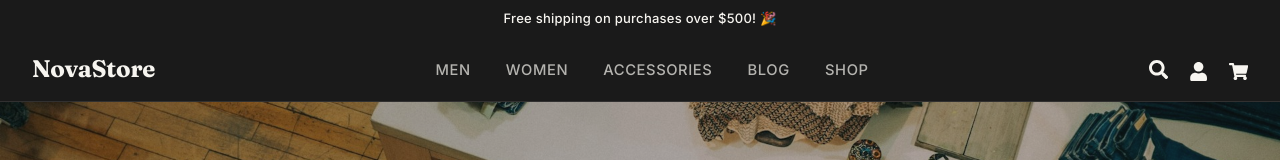
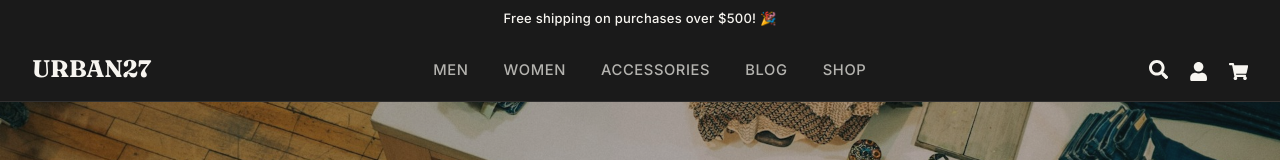
Before and after one commit to IgnacioDN/NovaStore, a React (Vite) app: page / in a window 1280 px wide. Shown: the top 160 px of the page. Built offline with nearby package versions, Linux system fonts and the light colour scheme; no server answers.

Commit message:
Update header logo text to 'URBAN 27'

```diff
--- a/src/components/Header.jsx
+++ b/src/components/Header.jsx
@@ -45,7 +45,9 @@ const Header = () => {
           <div className="header-container">
             <div className="header__logo">
               <NavLink to="/" onClick={() => setMenuOpen(false)}>
-                <h1>NovaStore</h1>
+                <h1>
+                  URBAN<span className="logo-badge">27</span>
+                </h1>
               </NavLink>
             </div>
 
```
